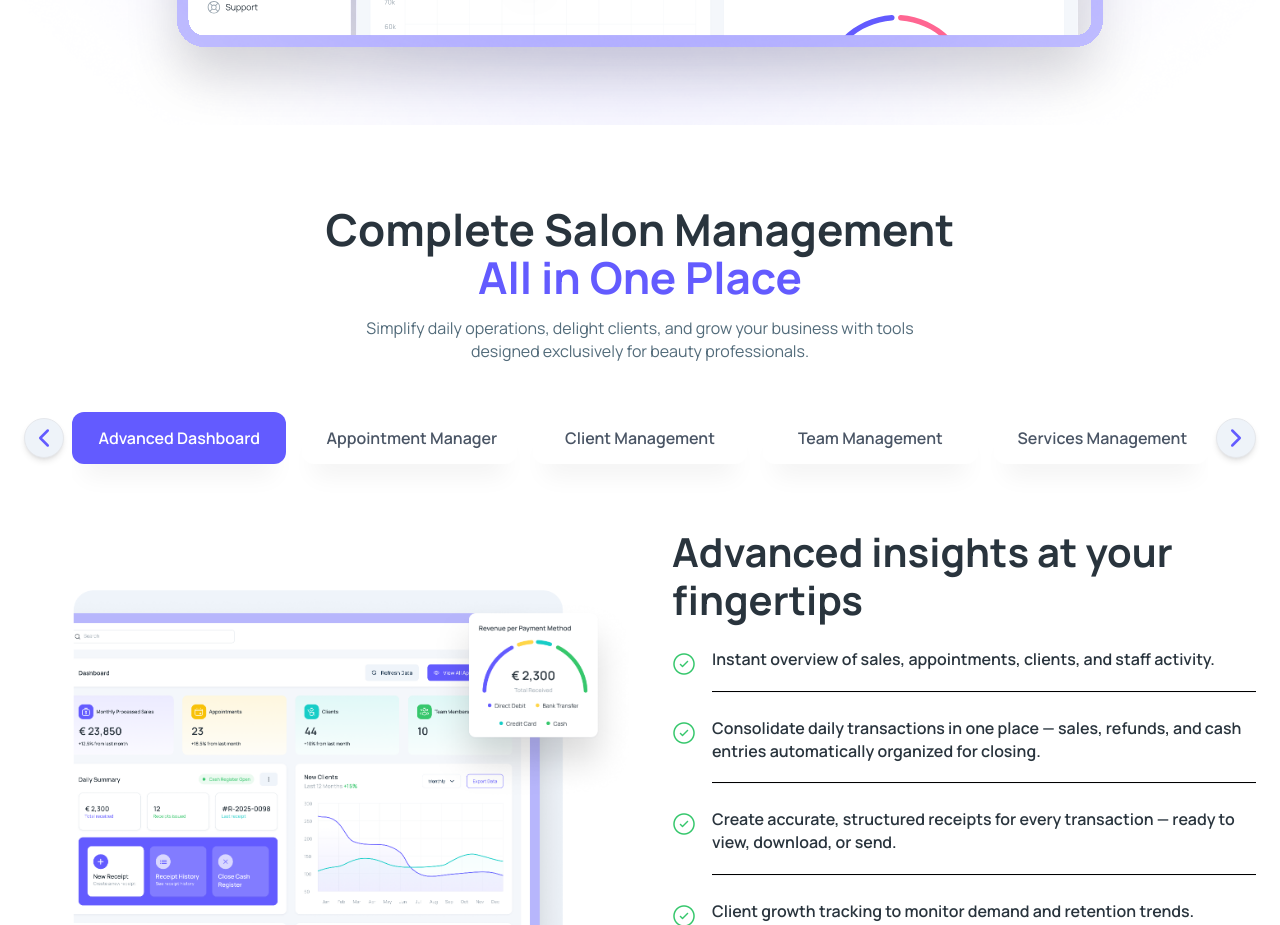
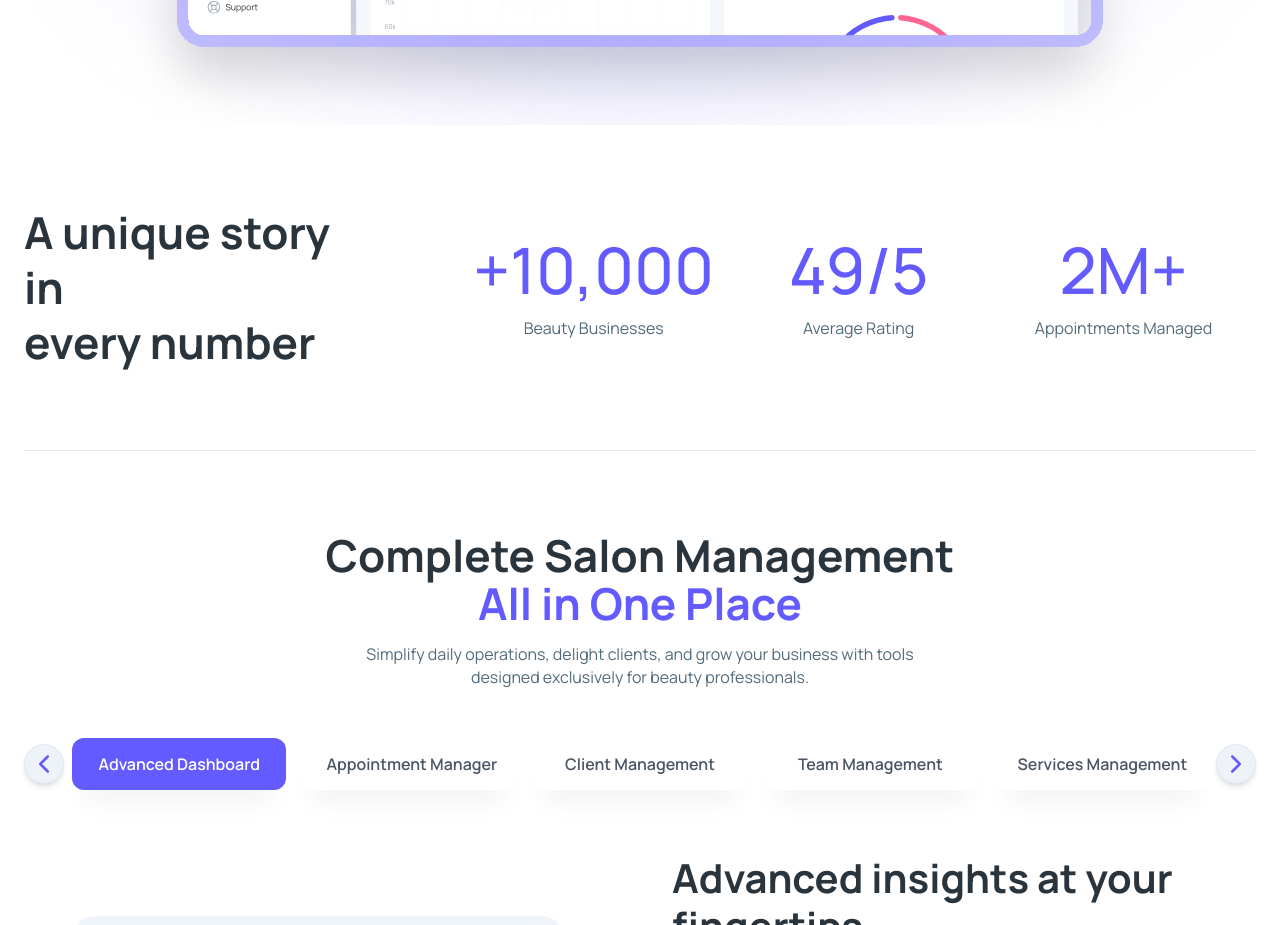
Before and after one commit to MohammadAlamin99/harem-landing-page, a Next.js app: page / in a window 1280 px wide. Shown: the part 980-1905 px from the top of the page. Built offline with nearby package versions, Linux system fonts and the light colour scheme.

Commit message:
add StateSection component with animated statistics

```diff
--- a/src/app/page.tsx
+++ b/src/app/page.tsx
@@ -8,6 +8,7 @@ import HeroSection from '@/components/section/HeroSection'
 import ManageSection from '@/components/section/ManageSection'
 import PlanSection from '@/components/section/PlanSection'
 import PromotionSection from '@/components/section/PromotionSection'
+import StateSection from '@/components/section/StateSection'
 import TestimonialSection from '@/components/section/TestimonialSection'
 
 export default function page() {
@@ -15,6 +16,7 @@ export default function page() {
     <>
       <HeaderSection />
       <HeroSection />
+      <StateSection />
       <PromotionSection />
       <PlanSection />
       <FeaturesSection />
--- /dev/null
+++ b/src/components/section/StateSection.tsx
@@ -0,0 +1,143 @@
+"use client";
+
+import { useEffect, useRef, useState } from "react";
+import AOS from "aos";
+import "aos/dist/aos.css";
+
+function useCountUp(end: number, duration: number = 2000, start: boolean) {
+    const [count, setCount] = useState(0);
+    const startTime = useRef<number | null>(null);
+
+    useEffect(() => {
+        if (!start) return;
+
+        const step = (timestamp: number) => {
+            if (!startTime.current) startTime.current = timestamp;
+
+            const progress = timestamp - startTime.current;
+            const percentage = Math.min(progress / duration, 1);
+
+            const eased = 1 - Math.pow(1 - percentage, 3);
+            setCount(Math.floor(eased * end));
+
+            if (percentage < 1) {
+                requestAnimationFrame(step);
+            }
+        };
+
+        requestAnimationFrame(step);
+    }, [end, duration, start]);
+
+    return count;
+}
+
+function StatItem({
+    prefix = "",
+    suffix = "",
+    end,
+    label,
+    start,
+}: {
+    prefix?: string;
+    suffix?: string;
+    end: number;
+    label: string;
+    start: boolean;
+}) {
+    const count = useCountUp(end, 2000, start);
+
+    return (
+        <div className="text-center">
+            <div className="text-[#635BFF] font-Manrope text-4xl sm:text-5xl lg:text-[64px] font-medium font-manrope">
+                {prefix}
+                {count.toLocaleString()}
+                {suffix}
+            </div>
+            <p className="mt-4 text-[#526B7A] text-[14px] sm:text-base font-manrope font-normal leading-5">
+                {label}
+            </p>
+        </div>
+    );
+}
+
+export default function StateSection() {
+    const [startCount, setStartCount] = useState(false);
+    const sectionRef = useRef<HTMLDivElement | null>(null);
+
+    useEffect(() => {
+        AOS.init({
+            duration: 1000,
+            easing: "ease-out",
+            once: true,
+        });
+    }, []);
+
+    // IntersectionObserver for CountUp Trigger
+    useEffect(() => {
+        const observer = new IntersectionObserver(
+            ([entry]) => {
+                if (entry.isIntersecting) {
+                    setStartCount(true);
+                    observer.disconnect();
+                }
+            },
+            { threshold: 0.4 }, // 40% visible hole start hobe
+        );
+
+        if (sectionRef.current) observer.observe(sectionRef.current);
+
+        return () => observer.disconnect();
+    }, []);
+
+    return (
+        <section className="w-full pt-12 md:pt-20 px-6">
+            <div
+                ref={sectionRef}
+                data-aos="fade-up"
+                className="max-w-7xl mx-auto flex flex-col lg:flex-row gap-[40px] md:gap-[84px] items-center border-b border-[#E0E6EB] pb-12 md:pb-20"
+            >
+                {/* Left Text */}
+                <div
+                    data-aos="fade-up"
+                    data-aos-delay="100"
+                    className="w-full lg:w-1/3 text-center lg:text-left"
+                >
+                    <h2 className="text-3xl sm:text-4xl md:text-[44px] font-bold text-[#29343D] leading-tight font-manrope">
+                        A unique story in <br className="hidden sm:block" />
+                        every number
+                    </h2>
+                </div>
+
+                {/* Stats */}
+                <div className="w-full lg:w-3/4 flex flex-col sm:flex-row">
+                    <div data-aos="fade-up" data-aos-delay="200" className="flex-1">
+                        <StatItem
+                            prefix="+"
+                            end={10000}
+                            label="Beauty Businesses"
+                            start={startCount}
+                        />
+                    </div>
+
+                    <div data-aos="fade-up" data-aos-delay="350" className="flex-1">
+                        <StatItem
+                            end={49}
+                            suffix="/5"
+                            label="Average Rating"
+                            start={startCount}
+                        />
+                    </div>
+
+                    <div data-aos="fade-up" data-aos-delay="500" className="flex-1">
+                        <StatItem
+                            end={2}
+                            suffix="M+"
+                            label="Appointments Managed"
+                            start={startCount}
+                        />
+                    </div>
+                </div>
+            </div>
+        </section>
+    );
+}
```
